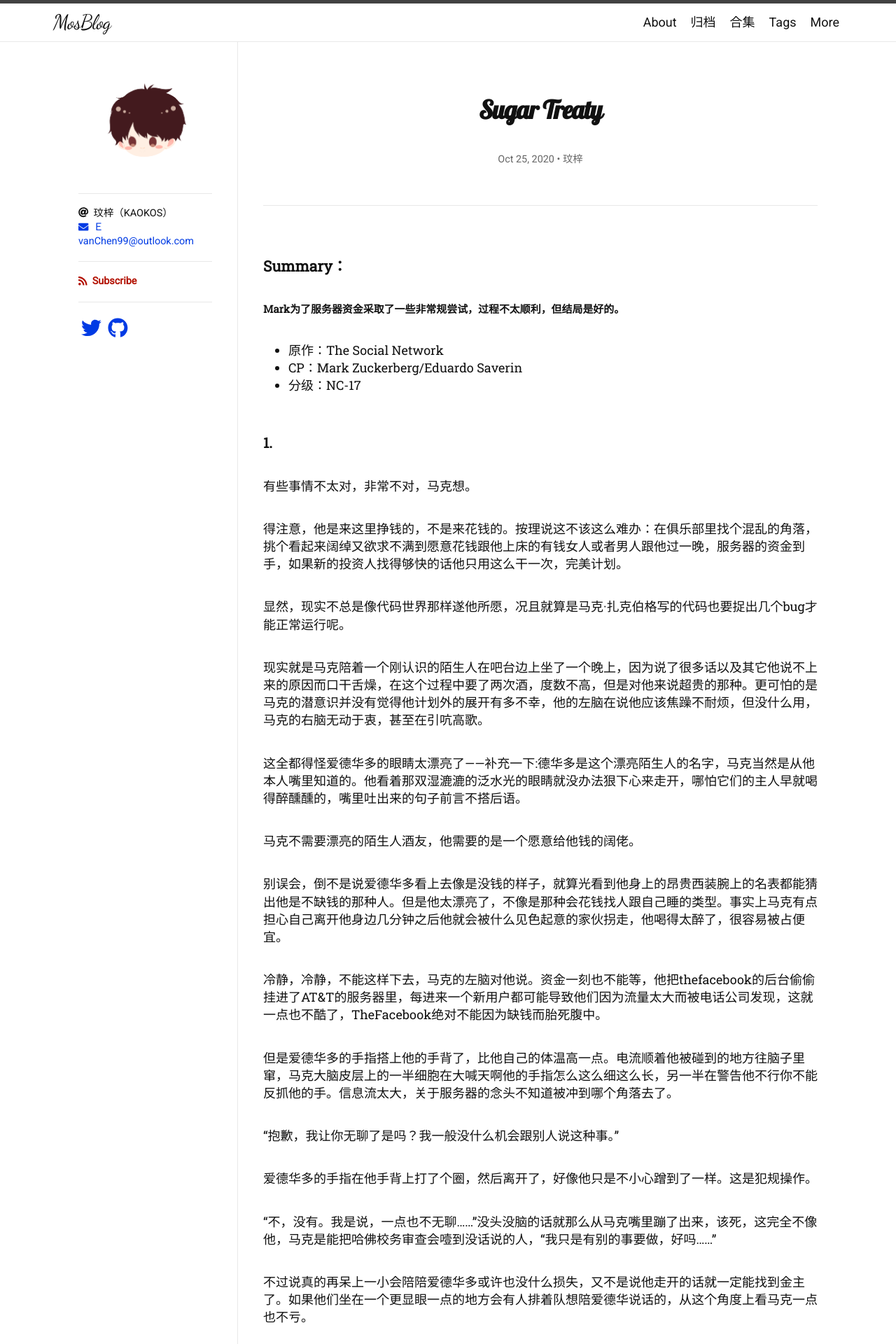
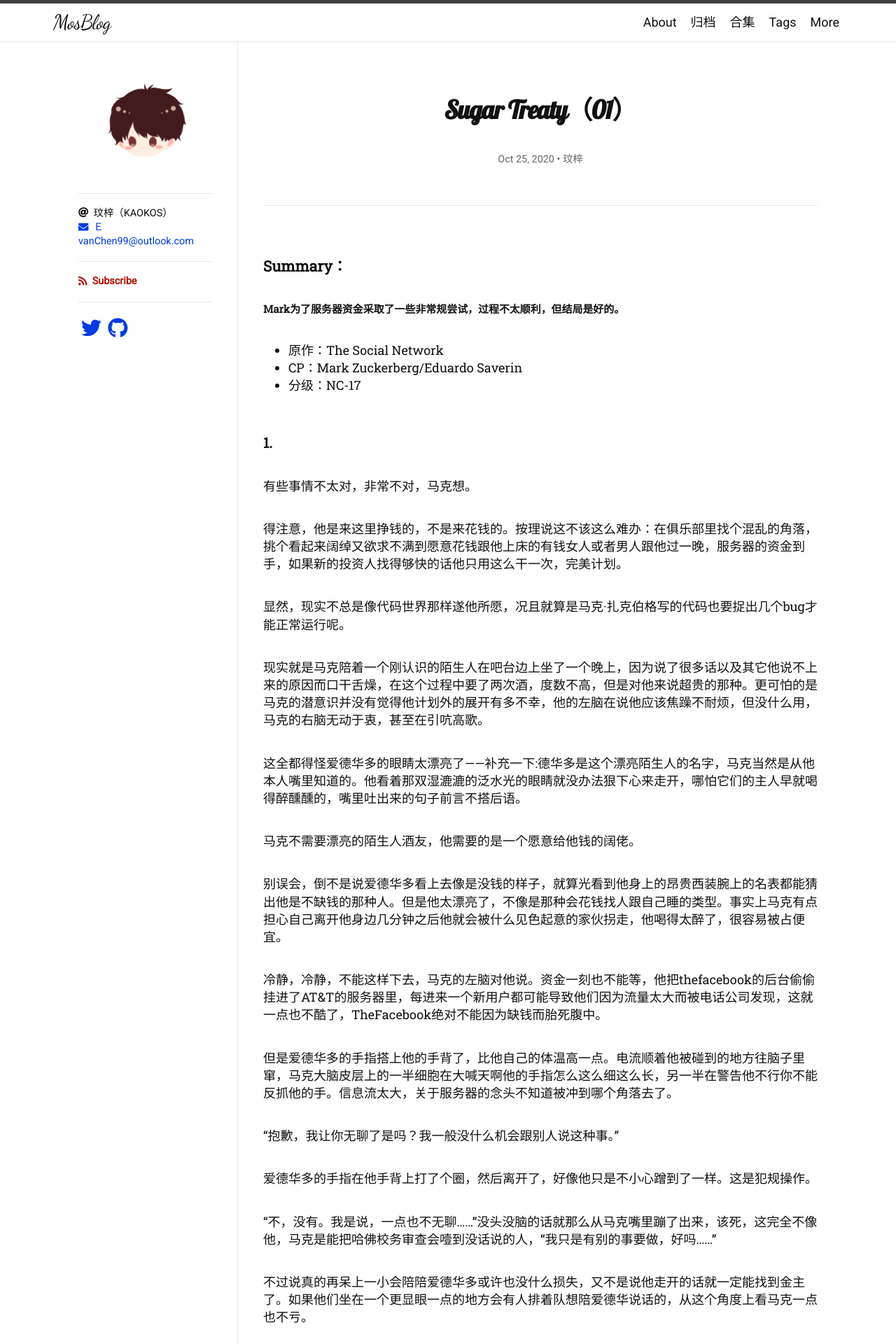
Before and after one commit to Snaky9/SBlog, a Jekyll site: the page built from _posts/2020-10-25-SugarTreaty.md, in a window 1280 px wide. Shown: the top 1920 px of the page at 70% size. Built offline with Jekyll 4.4.1, drawn with Linux system fonts in a browser that asks for light colours; nearby versions of some CDN libraries; some web fonts are replaced; comment, search, counter and statistics services are not loaded.

Commit message:
Sugar Treaty

```diff
--- a/_posts/2020-10-25-SugarTreaty.md
+++ b/_posts/2020-10-25-SugarTreaty.md
@@ -1,7 +1,7 @@
 ---
 layout: post
-title: Sugar Treaty
-tags: [TSN,ME,Sugar Treaty]
+title: Sugar Treaty（01）
+tags: [TSN,ME,SugarTreaty]
 categories: TSN(社交网络)
 author: 玟梓
 ---
```
